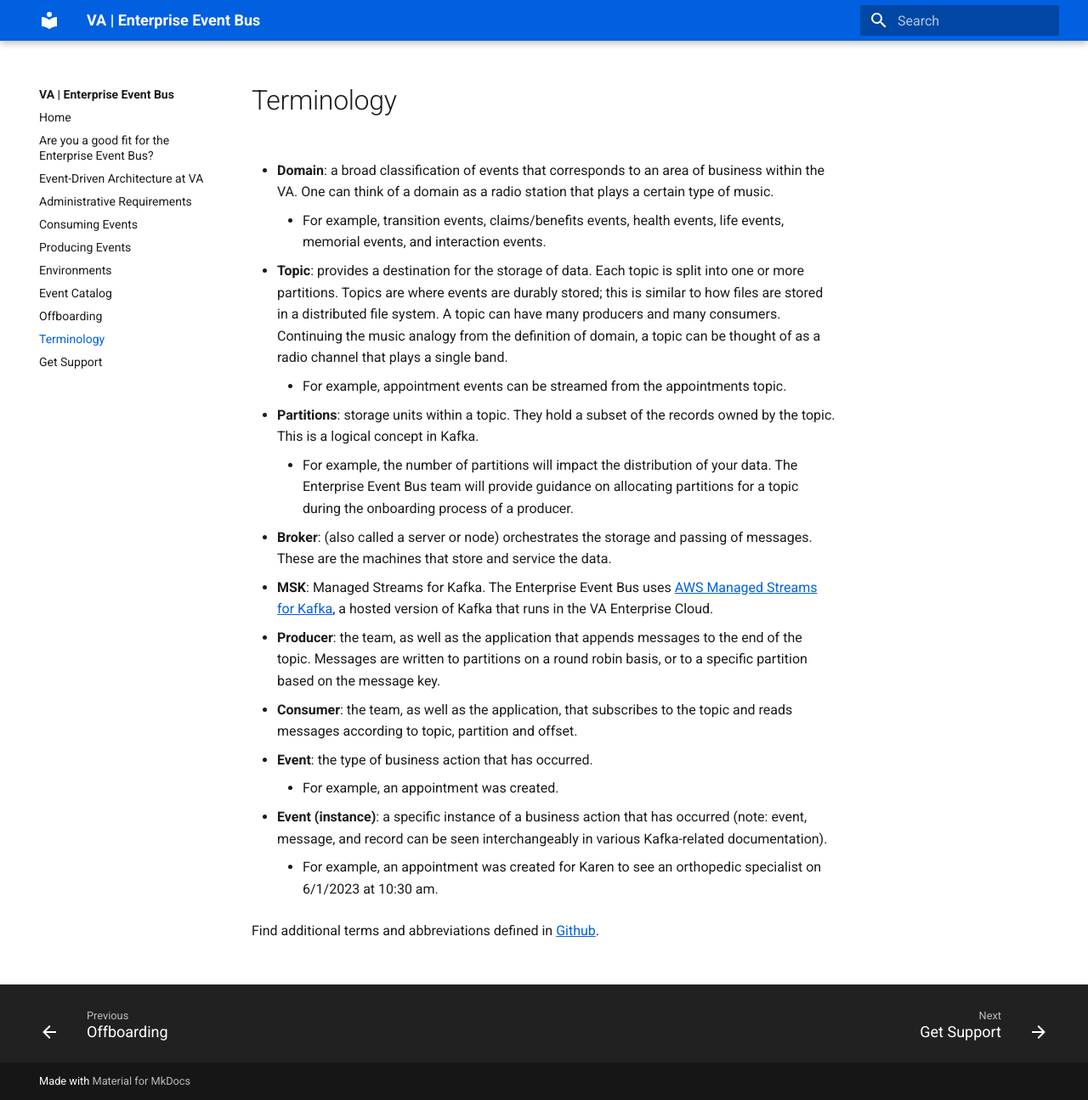
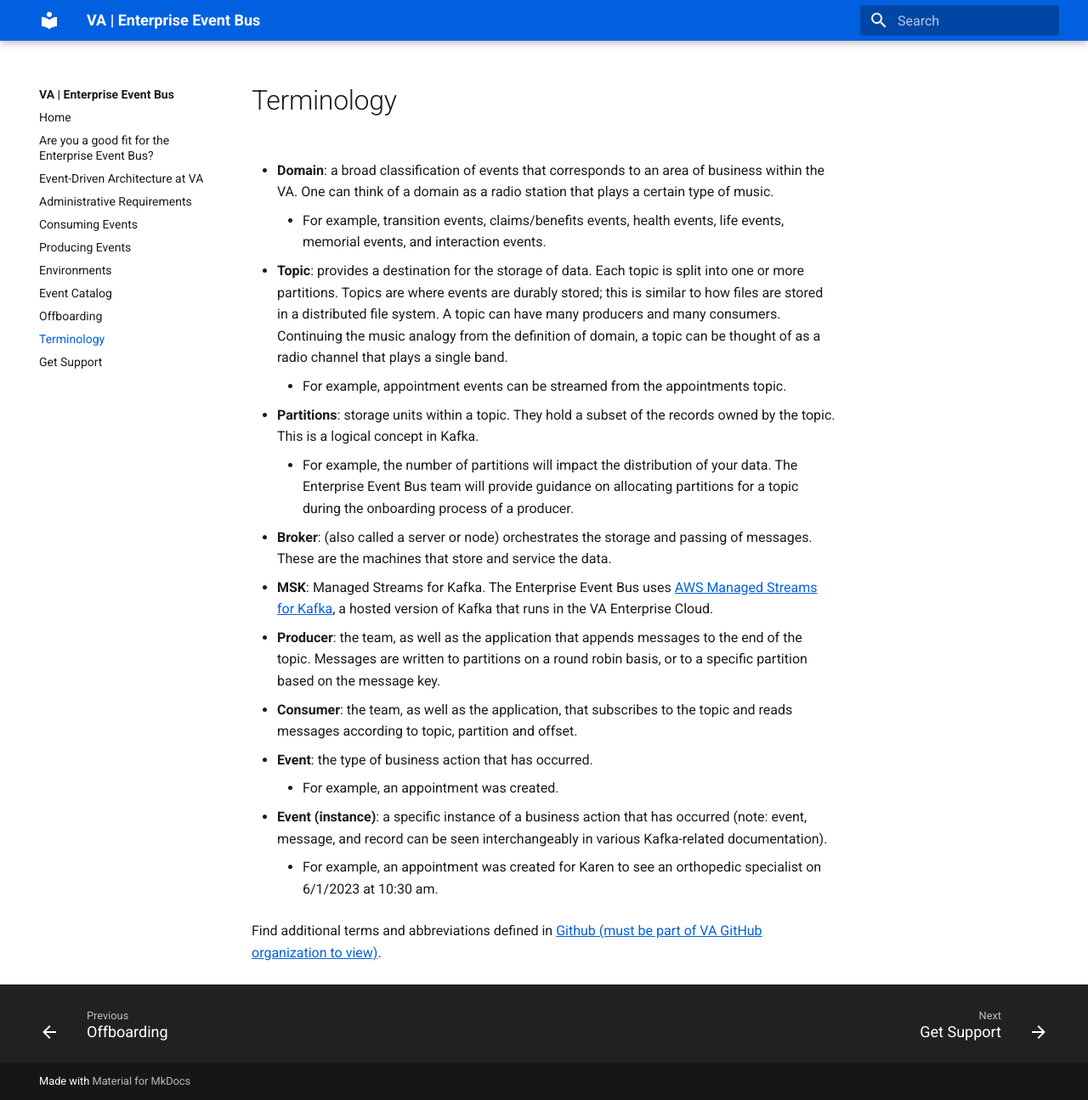
Before and after one commit to department-of-veterans-affairs/ves-event-bus-developer-portal, an MkDocs documentation site: the page built from docs/terminology.md, in a window 1280 px wide and 1295 px high. Shown: the whole window at 85% size. Built offline with MkDocs 1.6.1 and Material for MkDocs 9.7.7, drawn with Linux system fonts in a browser that asks for light colours.

Commit message:
update link and link text in terminology.md

```diff
--- a/docs/terminology.md
+++ b/docs/terminology.md
@@ -15,7 +15,7 @@
 
 * **Broker**: (also called a server or node) orchestrates the storage and passing of messages. These are the machines that store and service the data.
 
-* **MSK**: Managed Streams for Kafka. The Enterprise Event Bus uses [AWS Managed Streams for Kafka](https://docs.aws.amazon.com/msk/index.html), a hosted version of Kafka that runs in the VA Enterprise Cloud.
+* **MSK**: Managed Streams for Kafka. The Enterprise Event Bus uses [AWS Managed Streams for Kafka](https://docs.aws.amazon.com/msk/), a hosted version of Kafka that runs in the VA Enterprise Cloud.
 
 * **Producer**: the team, as well as the application that appends messages to the end of the topic. Messages are written to partitions on a round robin basis, or to a specific partition based on the message key.
 
@@ -27,4 +27,4 @@
 * **Event (instance)**: a specific instance of a business action that has occurred  (note: event, message, and record can be seen interchangeably in various Kafka-related documentation).
     * For example, an appointment was created for Karen to see an orthopedic specialist on 6/1/2023 at 10:30 am.
 
-Find additional terms and abbreviations defined in [Github](https://github.com/department-of-veterans-affairs/VES/blob/master/research/Event%20Bus/Event%20Bus%20Terminology.md).
+Find additional terms and abbreviations defined in [Github (must be part of VA GitHub organization to view)](https://github.com/department-of-veterans-affairs/VES/blob/master/research/Event%20Bus/Event%20Bus%20Terminology.md).
```
